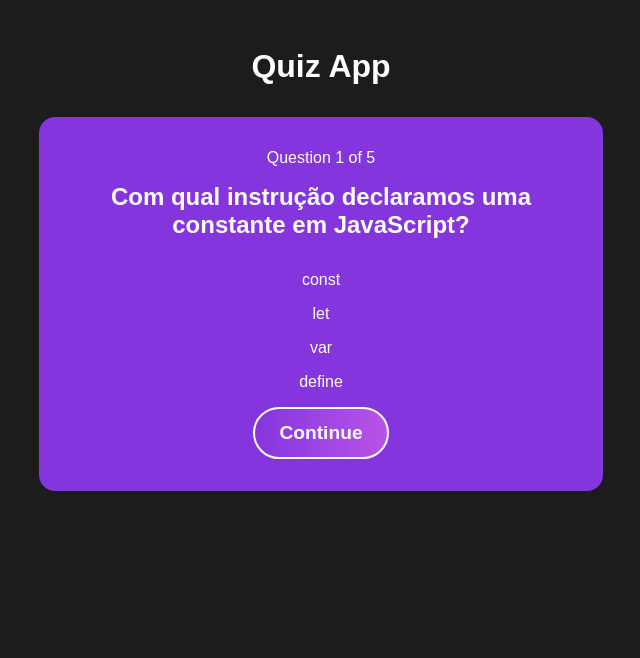
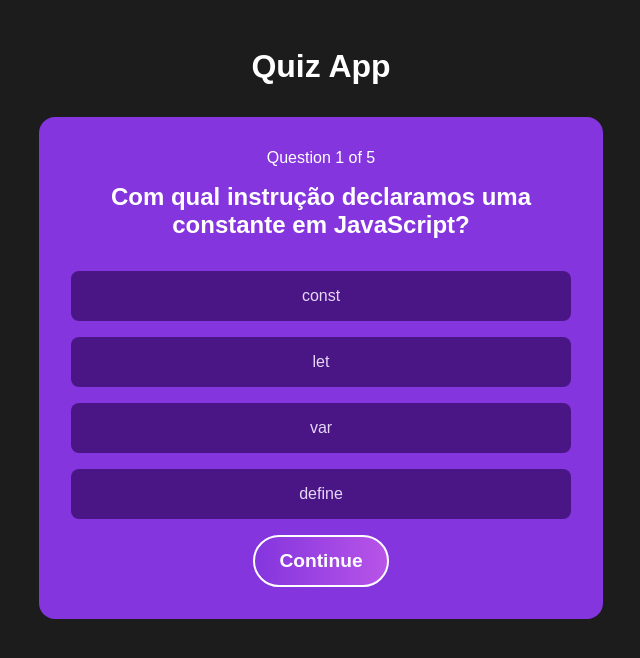
Before and after one commit to Jean-LucasLS/Quiz-Website-Project, a React app: page / in a window 1280 px wide. Both pictures are taken after a click on the button "Play". Shown: the top 658 px of the page, without its empty margins (319-959 px from the left). Built offline with nearby package versions, Linux system fonts and the light colour scheme; the HTML template or start-up script is replaced by a standard one.

Commit message:
option.css stylization

```diff
--- a/src/components/Option.css
+++ b/src/components/Option.css
@@ -0,0 +1,17 @@
+.option {
+    background-color: #3c0e70;
+    border-radius: .5rem;
+    padding: 1rem;
+    margin-bottom: 1rem;
+    cursor: pointer;
+    opacity: .8;
+    transition: 0.4s;
+}
+
+.option:hover {
+    opacity: 1;
+}
+
+#options-container .option p {
+    margin-bottom: 0;
+}
--- a/src/components/Option.jsx
+++ b/src/components/Option.jsx
@@ -7,7 +7,7 @@ const Option = ({option}) => {
   const [quizState, dispatch] = useContext(QuizContext);
 
   return (
-    <div>
+    <div className='option'>
       <p>{option}</p>
     </div>
   );
--- a/src/components/Question.jsx
+++ b/src/components/Question.jsx
@@ -15,7 +15,7 @@ const Question = () => {
       <h2>{currentQuestion.question}</h2>
       <div id='options-container'>
         {currentQuestion.options.map((option) => (
-          <Option option={option} />
+          <Option option={option} key={option} />
         ))}
       </div>
       <button onClick={() => dispatch({ type: "CHANGE_QUESTION" })}>Continue</button>
```
